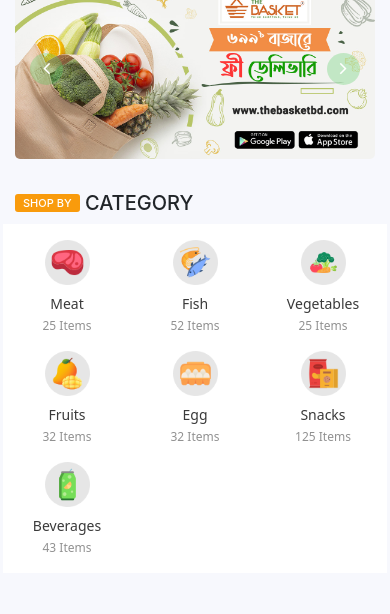
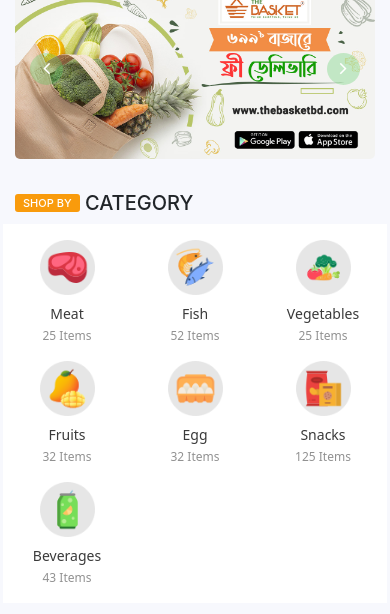
Before and after one commit to Ajij98/ccc, a plain HTML site: page index.html in a window 390 px wide. Shown: the part 204-818 px from the top of the page. Drawn offline with nearby package versions, Linux system fonts and the light colour scheme.

Commit message:
Update index.css

```diff
--- a/assets/css/index.css
+++ b/assets/css/index.css
@@ -64,14 +64,19 @@ body{
 
 @media(max-width: 575px){
 
-	#category-section img {
-		width: 45px;
+	/*#category-section img {
+		width: 40px;
+		margin-left: 15px;
+		margin-right: 10px;
+		border-radius: 2px;
 	}
 
 	#category-section p{
-		font-size: 14px;
+		font-size: 12px;
+		padding-top: 15px;
+		padding-bottom: 15px;
 		font-weight: 500;
-	}
+	}*/
 
 	#bottom-navbar .nav-middle{
 		display: none;
@@ -114,7 +119,10 @@ body{
 
 
 	#category-section img {
-		width: 45px;
+		width: 55px;
+	}
+	#category-section p{
+		font-size: 14px;
 	}
 
 
```
